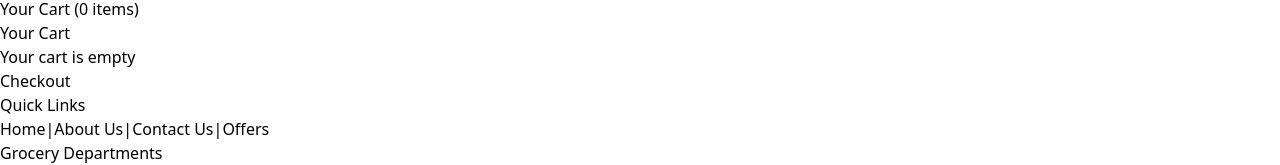
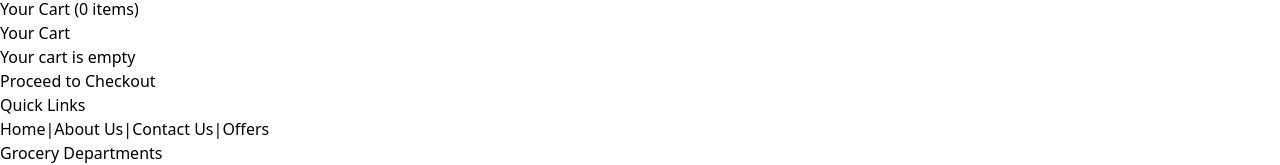
Before and after one commit to davidwagura/Grocery-Store-Website, a Vue app: page /cart in a window 1280 px wide. Shown: the part 3867-4032 px from the top of the page. Built offline with nearby package versions, Linux system fonts and the light colour scheme.

Commit message:
Display item id

```diff
--- a/src/components/Links/CartPage.vue
+++ b/src/components/Links/CartPage.vue
@@ -38,7 +38,7 @@
 
         <a href="/checkout" class="bg-blue-500 p-8 hover:bg-blue-600 text-white rounded">
 
-            Checkout
+            Proceed to  Checkout
 
         </a>
 
--- a/src/components/Links/CheckoutPage.vue
+++ b/src/components/Links/CheckoutPage.vue
@@ -15,6 +15,8 @@
       <div v-for="item in cart" :key="item.id" class="bg-white rounded-lg overflow-hidden shadow-lg p-4">
 
         <div class="flex items-center">
+
+          <span class="mr-3 "> {{ item.id }}</span>
 
           <img :src="require(`../../assets/${item.category}/${item.image}`)" alt="Item" class="w-24 h-24 object-cover">
 
@@ -48,7 +50,7 @@
 
         <p class="text-gray-900 font-semibold">Total Amount: KSH {{ totalAmount }}</p>
 
-        <a href="/payment" class="mt-4 inline-block bg-blue-500 hover:bg-blue-600 text-white py-2 px-4 rounded">
+        <a href="/payment" @click="clearCart" class="mt-4 inline-block bg-blue-500 hover:bg-blue-600 text-white py-2 px-4 rounded">
 
           Proceed to Payment
 
@@ -98,6 +100,12 @@
 
       };
 
+      // const clearCart = () => {
+
+      //   cartStore.clearCart();
+
+      // };
+
       return {
 
         cart: cartStore.cart,
--- a/src/stores/cart.js
+++ b/src/stores/cart.js
@@ -52,7 +52,7 @@ export const useCartStore = defineStore('cart', {
 
     },
 
-    placeOrder() {
+    clearCart() {
 
       this.cart = [];
 
```
